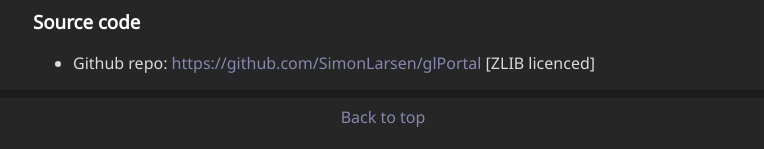
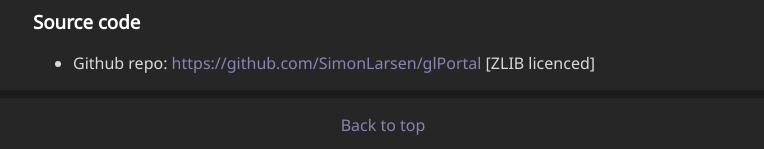
Before and after one commit to SimonLarsen/simonlarsen.github.io, a Jekyll site: the page built from _posts/2012-11-4-glPortal.md, in a window 1280 px wide. Shown: the part 851-1000 px from the top of the page, without its empty margins (257-1021 px from the left). Built offline with Jekyll 4.4.1, drawn with Linux system fonts in a browser that asks for light colours.

Commit message:
Fixed some non-closed tags and removed use of center tag

```diff
--- a/_layouts/default.html
+++ b/_layouts/default.html
@@ -3,7 +3,7 @@
 	<head>
 		<meta http-equiv="Content-Type" content="text/html;charset=utf-8" />
 		<link rel="stylesheet" type="text/css" href="/css/style.css" />
-		<link href='http://fonts.googleapis.com/css?family=Noto+Sans:400,400italic' rel='stylesheet' type='text/css'>
+		<link href='http://fonts.googleapis.com/css?family=Noto+Sans:400,400italic' rel='stylesheet' type='text/css' />
 		<title>{{ page.title }} | Simon Larsen</title>
 	</head>
 	<body>
@@ -16,20 +16,20 @@
 							<li> <a href="https://www.facebook.com/simonjlarsen">Facebook</a> </li>
 							<li> <a href="http://youtube.com/user/SimonLarsen">YouTube</a> </li>
 							<li> <a href="https://twitter.com/SimonLarsen">twitter</a> </li>
-						<ul>
+						</ul>
 					</div>
 				</nav>
-				<h1>Simon Larsen<h1>
-				<h3>Computer science student, musician and hobbyist gamedev<h3>
+				<h1>Simon Larsen</h1>
+				<h3>Computer science student, musician and hobbyist gamedev</h3>
 			</div>
-			<hr>
+			<hr/>
 			<div id="content">
 				{{ content }}
 			</div>
-			<hr>
-			<center>
+			<hr/>
+			<p id="footer">
 				<a href="#top">Back to top</a>
-			</center>
+			</p>
 		</div>
 	</body>
 </html>
--- a/css/style.css
+++ b/css/style.css
@@ -54,6 +54,10 @@
 	text-shadow: 0px 1px #080808;
 }
 
+#footer {
+	text-align: center;
+}
+
 #content {
 	padding-left: 50px;
 	padding-right: 50px;
```
